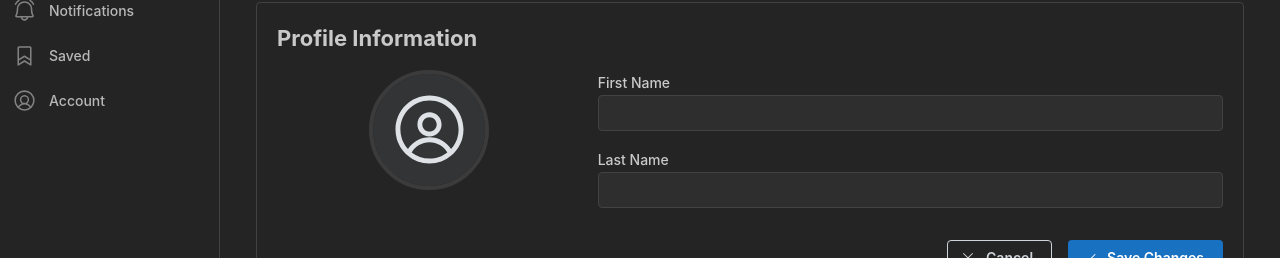
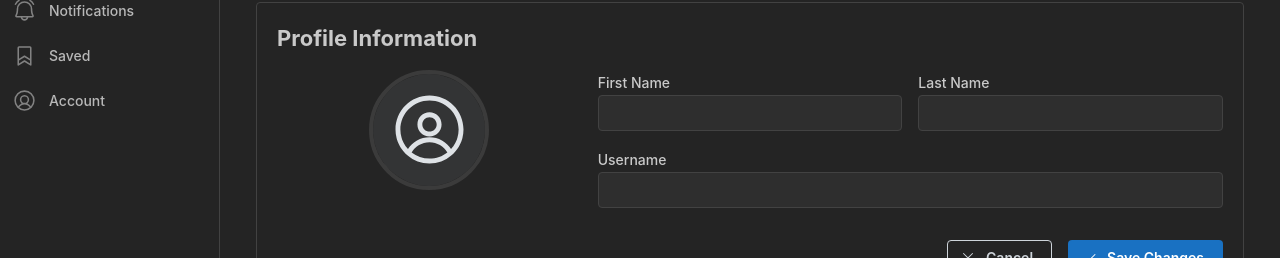
Before and after one commit to udaykiranjayanthi/tech-ghost-ui, a React app: page /profile in a window 1280 px wide. Both pictures are taken after a click on the button "Edit Profile". Shown: the part 174-432 px from the top of the page. Built offline with nearby package versions, Linux system fonts and the light colour scheme; no server answers; the HTML template or start-up script is replaced by a standard one.

Commit message:
profile page changes

```diff
--- a/src/App.tsx
+++ b/src/App.tsx
@@ -7,7 +7,7 @@ import { Home } from "./pages/Home";
 import { NotFound } from "./pages/NotFound";
 import { Post } from "./pages/Post";
 import { AuthCallback } from "./pages/AuthCallback";
-import Profile from "./pages/Profile";
+import Profile from "./pages/ProfilePage";
 import { createTheme, MantineProvider } from "@mantine/core";
 import { QueryClient, QueryClientProvider } from "@tanstack/react-query";
 
--- a/src/components/Profile/UserInfo/index.tsx
+++ b/src/components/Profile/UserInfo/index.tsx
@@ -30,6 +30,7 @@ interface UserInfoProps {
 type ProfileFormValues = {
   firstName: string;
   lastName: string;
+  username: string;
 };
 
 const UserInfo: FC<UserInfoProps> = ({
@@ -56,6 +57,7 @@ const UserInfo: FC<UserInfoProps> = ({
     defaultValues: {
       firstName: firstName || "",
       lastName: lastName || "",
+      username: username || "",
     },
   });
 
@@ -64,6 +66,7 @@ const UserInfo: FC<UserInfoProps> = ({
       reset({
         firstName: firstName || "",
         lastName: lastName || "",
+        username: username || "",
       });
     }
     setIsEditing(!isEditing);
@@ -128,6 +131,7 @@ const UserInfo: FC<UserInfoProps> = ({
           {isEditing ? (
             <form onSubmit={handleSubmit(onSubmit)}>
               <Stack gap="md">
+                <Group gap="md" justify="stretch">
                   <Controller
                     control={control}
                     name="firstName"
@@ -136,6 +140,7 @@ const UserInfo: FC<UserInfoProps> = ({
                       <TextInput
                         {...field}
                         label="First Name"
+                        flex={1}
                         error={errors.firstName?.message}
                       />
                     )}
@@ -149,7 +154,22 @@ const UserInfo: FC<UserInfoProps> = ({
                       <TextInput
                         {...field}
                         label="Last Name"
+                        flex={1}
                         error={errors.lastName?.message}
+                      />
+                    )}
+                  />
+                </Group>
+
+                <Controller
+                  control={control}
+                  name="username"
+                  rules={{ required: "Username is required" }}
+                  render={({ field }) => (
+                    <TextInput
+                      {...field}
+                      label="Username"
+                      error={errors.username?.message}
                     />
                   )}
                 />
```
Also changed, not shown: src/pages/ProfilePage/index.tsx (renamed from src/pages/Profile/index.tsx). Lines whose indentation alone changed are shown as unchanged.
